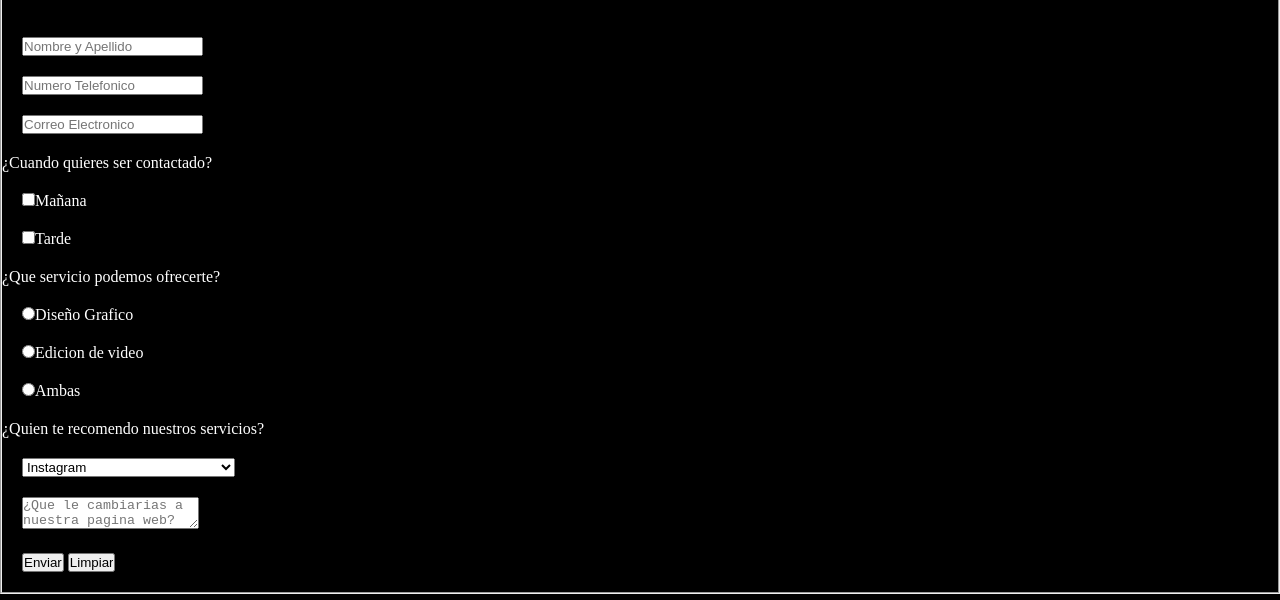
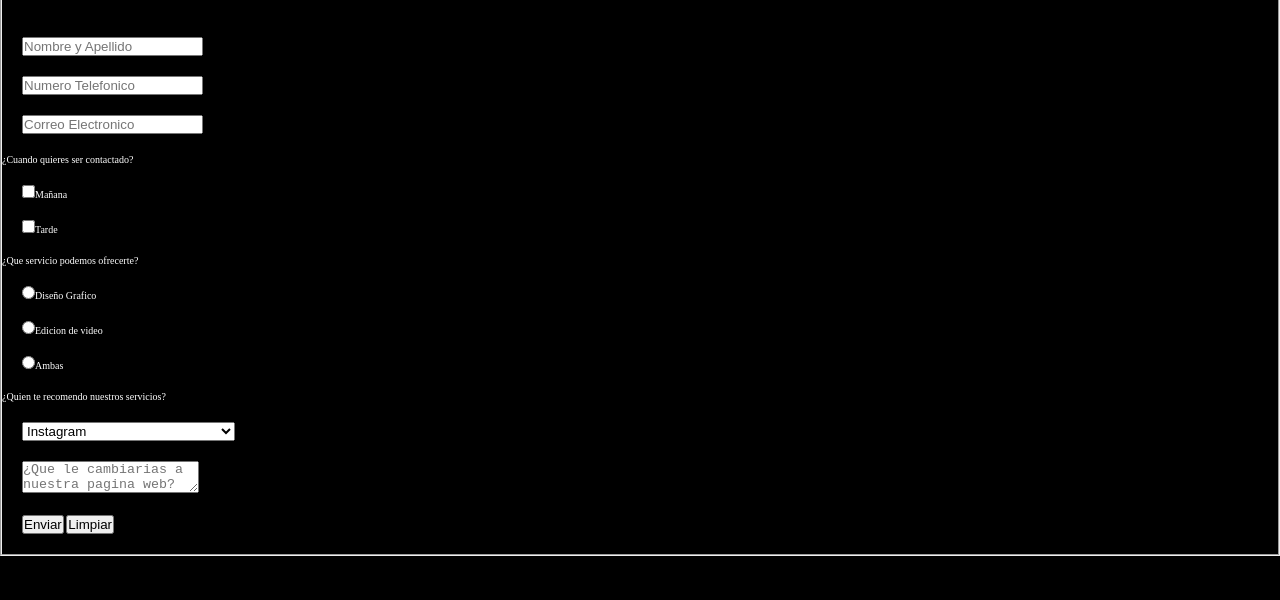
Before and after one commit to Rivasjcp/rivaldesing, a plain HTML site: page pages/contacto.html in a window 1280 px wide. Shown: the part 142-742 px from the top of the page. Drawn offline with Linux system fonts and the light colour scheme.

Commit message:
commit 3

```diff
--- a/css/styles.css
+++ b/css/styles.css
@@ -22,7 +22,7 @@ h2,h3{
 }
 
 html{
-    font: size 62.5%;
+    font-size: 62.5%;
     height:100%
 }
 
```
